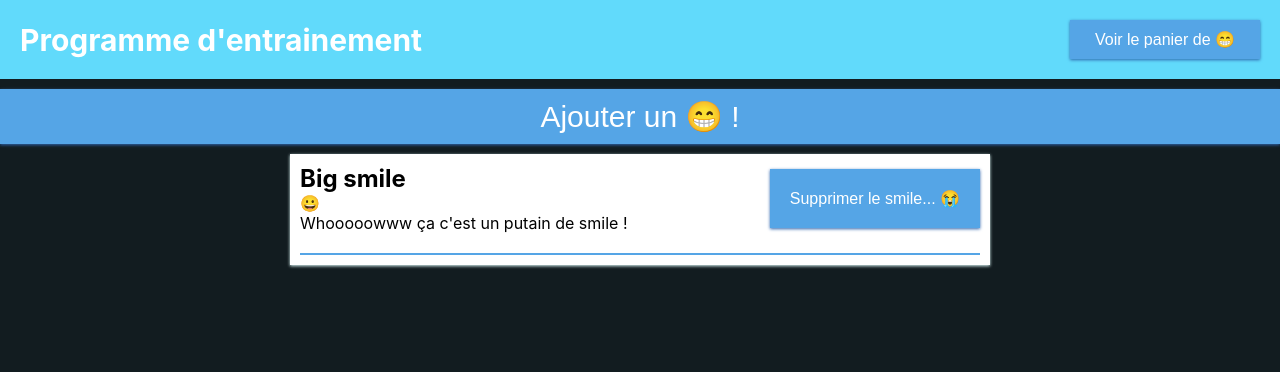
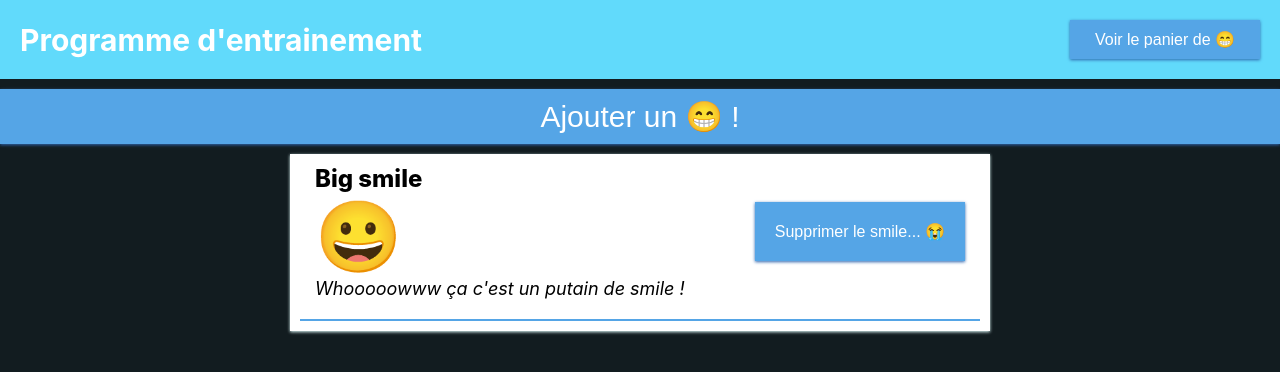
Before and after one commit to Bol2riZH/PE_SmileBox, a React (Create React App) app: page / in a window 1280 px wide. Shown: the top 372 px of the page. Built offline with nearby package versions, Linux system fonts and the light colour scheme.

Commit message:
small design correction

```diff
--- a/src/components/Smiles/Smile/SmileItem.js
+++ b/src/components/Smiles/Smile/SmileItem.js
@@ -6,7 +6,7 @@ import Button from "../../UI/Button";
 const SmileItem = (props) => {
   return (
     <li className={classes.item}>
-      <div>
+      <div className={classes.smile}>
         <h2>{props.name}</h2>
         <span>{props.emoji}</span>
         <p>{props.description}</p>
--- a/src/components/Smiles/Smile/SmileItem.module.css
+++ b/src/components/Smiles/Smile/SmileItem.module.css
@@ -7,9 +7,27 @@
   border-bottom: 2px solid rgb(85, 165, 230);
 }
 
+.item h2 {
+  font-weight: 800;
+}
+
+.item span {
+  font-size: 7rem;
+}
+
+.item p {
+  font-size: 1.8rem;
+  font-style: italic;
+}
+
+.smile {
+  margin-left: 1.5rem;
+}
+
 .delete {
   display: flex;
   flex-direction: column;
+  margin-right: 1.5rem;
 }
 
 .round {
```
